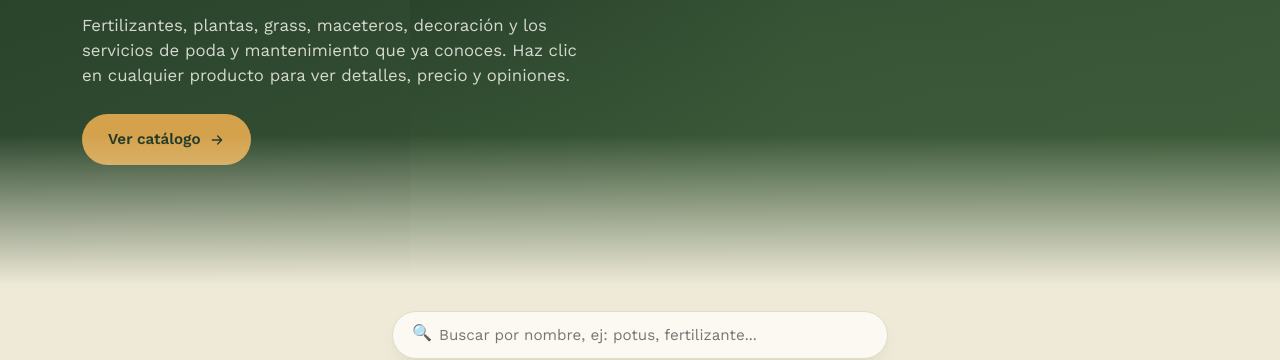
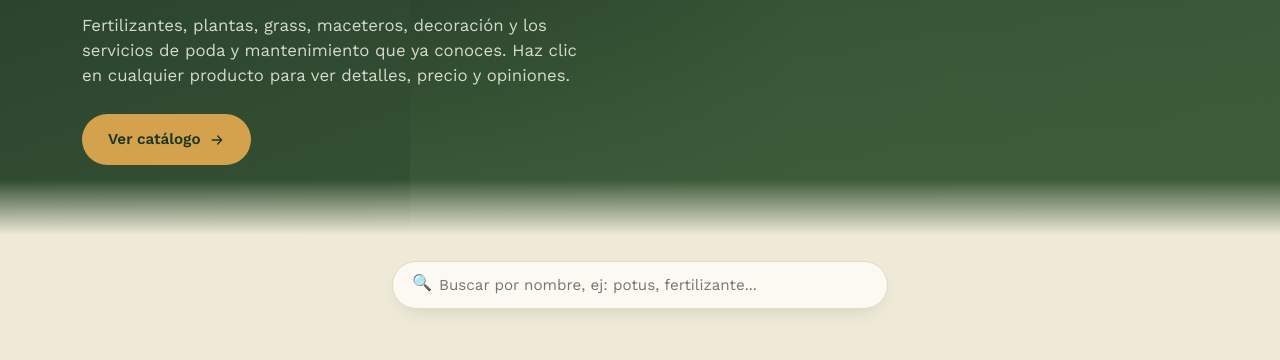
Before and after one commit to silvanciko/jardineria-jorge-catalogo, a website with bundled scripts: page index.html in a window 1280 px wide. Shown: the part 460-820 px from the top of the page. Built offline with nearby package versions, Linux system fonts and the light colour scheme; files whose address does not match are found by name.

Commit message:
Update styles.css

```diff
--- a/styles.css
+++ b/styles.css
@@ -70,7 +70,7 @@ nav{display:flex;align-items:center;justify-content:space-between;padding:12px 3
   position:relative;
   background:linear-gradient(160deg,var(--hero-c1) 0%,#24402A 55%,var(--hero-c2) 100%);
   color:var(--white);
-  padding:150px 0 120px;
+  padding:150px 0 70px;
   overflow:hidden;
 }
 .hero-inner{position:relative;z-index:3;}
@@ -126,9 +126,13 @@ nav{display:flex;align-items:center;justify-content:space-between;padding:12px 3
 }
 .hero-bottom-fade{
   /* clean end of the hero section: fades to the page background
-     instead of a wavy divider */
-  position:absolute;left:0;right:0;bottom:0;height:150px;
-  background:linear-gradient(to bottom, rgba(239,234,216,0) 0%, var(--parchment) 100%);
+     instead of a wavy divider. Stays fully green until late, then
+     resolves quickly, so there's no long muddy green/beige band. */
+  position:absolute;left:0;right:0;bottom:0;height:85px;
+  background:linear-gradient(to bottom,
+    rgba(239,234,216,0) 0%,
+    rgba(239,234,216,0) 35%,
+    var(--parchment) 100%);
   z-index:4;
   pointer-events:none;
 }
```
